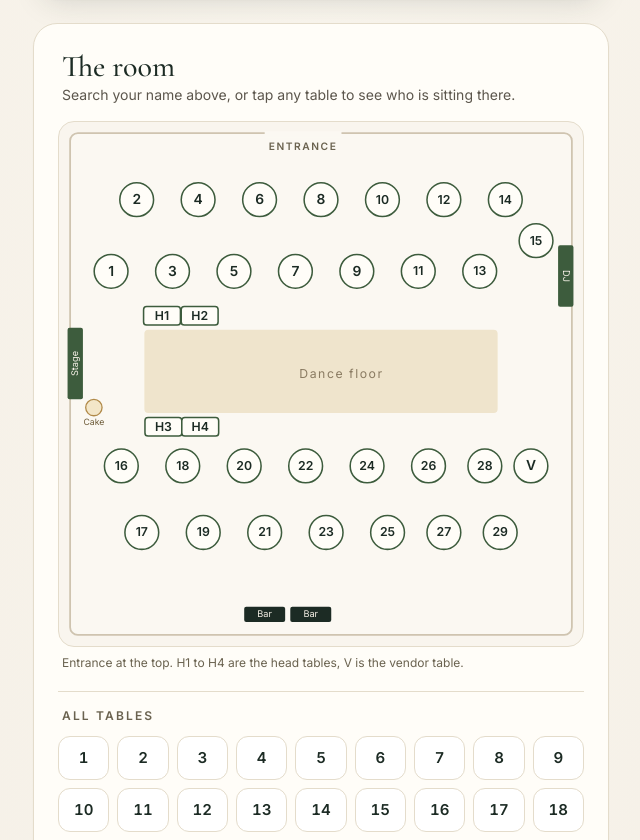
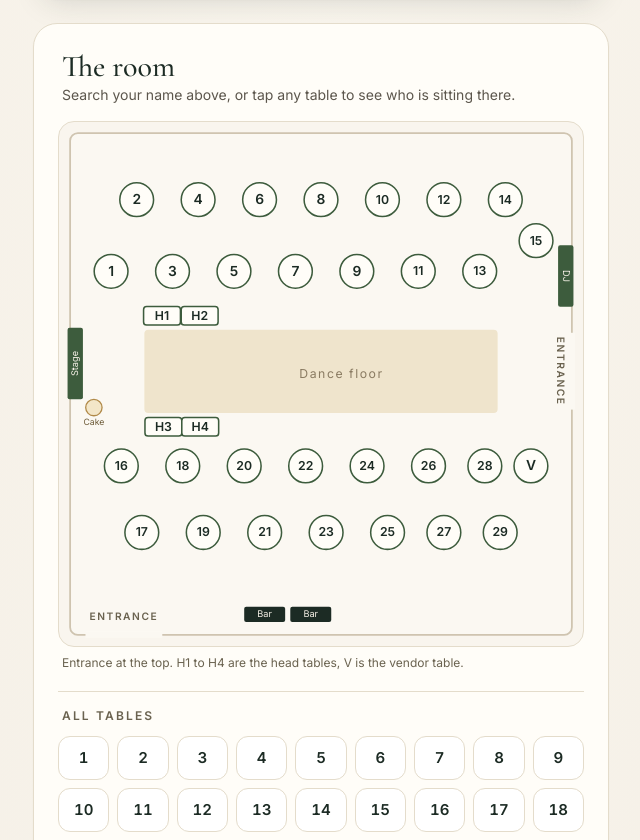
Before and after one commit to mushiraz/wedding_seating_chart, a Next.js app: page / in a window 1280 px wide. Shown: the part 464-1304 px from the top of the page, without its empty margins (319-959 px from the left). Built offline with nearby package versions, Linux system fonts and the light colour scheme.

Commit message:
fix: changes

```diff
--- a/src/components/guest/RoomMap.tsx
+++ b/src/components/guest/RoomMap.tsx
@@ -56,15 +56,10 @@ export default function RoomMap({ tables, fixtures, selectedId, onSelect }: Room
   const cake = fixtures.find((fixture) => fixture.type === "cake");
   const dj = fixtures.find((fixture) => fixture.type === "dj");
   const bars = fixtures.filter((fixture) => fixture.type === "bar");
-
   return (
     <div id="room-map" className="rounded-2xl border border-line bg-cream/60 p-1.5">
       <svg viewBox="0 0 100 100" className="block h-auto w-full" role="group" aria-label="Map of the reception room">
         <rect x="1" y="1" width="98" height="98" rx="1.5" fill="#fbf8f2" stroke="#cfc4b0" strokeWidth="0.35" />
-        <rect x="39" y="0.6" width="15" height="1.2" fill="#fbf8f2" />
-        <text x="46.5" y="4.3" textAnchor="middle" fill="#6a624f" fontSize="2" fontWeight="600" letterSpacing="0.3">
-          ENTRANCE
-        </text>
 
         {dance && (
           <g>
@@ -101,6 +96,18 @@ export default function RoomMap({ tables, fixtures, selectedId, onSelect }: Room
             </text>
           </g>
         ))}
+
+        {/* Bottom-left entrance — gap in the wall */}
+        <rect x="4" y="98.4" width="15" height="1.2" fill="#fbf8f2" />
+        <text x="11.5" y="96" textAnchor="middle" fill="#6a624f" fontSize="2" fontWeight="600" letterSpacing="0.3">
+          ENTRANCE
+        </text>
+
+        {/* Right-side entrance — gap in the wall */}
+        <rect x="98.4" y="40" width="1.2" height="15" fill="#fbf8f2" />
+        <text x="96" y="47.5" textAnchor="middle" fill="#6a624f" fontSize="2" fontWeight="600" letterSpacing="0.3" transform="rotate(90 96 47.5)">
+          ENTRANCE
+        </text>
 
         {cake && (
           <g>
--- a/src/data/ahad-rehnuba.json
+++ b/src/data/ahad-rehnuba.json
@@ -514,7 +514,7 @@
     },
     {
       "id": "g41",
-      "name": "Wahab Ata +1",
+      "name": "Roshana Ata",
       "tableId": "t19"
     },
     {
@@ -1679,24 +1679,6 @@
     }
   ],
   "fixtures": [
-    {
-      "id": "fix-door1",
-      "type": "door",
-      "label": "Door",
-      "x": 43,
-      "y": 4,
-      "width": 5,
-      "height": 4
-    },
-    {
-      "id": "fix-door2",
-      "type": "door",
-      "label": "Door",
-      "x": 49,
-      "y": 4,
-      "width": 5,
-      "height": 4
-    },
     {
       "id": "fix-dance",
       "type": "dancefloor",
@@ -1752,41 +1734,22 @@
       "height": 3
     },
     {
-      "id": "fix-1790913280726-xbus",
+      "id": "fix-entrance-bottom",
       "type": "door",
-      "label": "Door",
-      "x": 14.012096774193546,
-      "y": 97.84306195596518,
-      "width": 6,
+      "label": "Entrance",
+      "x": 11.5,
+      "y": 98,
+      "width": 15,
       "height": 3
     },
     {
-      "id": "fix-1790913281170-lm5i",
+      "id": "fix-entrance-right",
       "type": "door",
-      "label": "Door",
-      "x": 7.358870967741936,
-      "y": 97.84306195596518,
-      "width": 6,
-      "height": 3
-    },
-    {
-      "id": "fix-1790913291250-9xb0",
-      "type": "door",
-      "label": "Door",
+      "label": "Entrance",
       "x": 98,
-      "y": 41.8394777265745,
-      "width": 6,
-      "height": 3,
-      "rotation": 270
-    },
-    {
-      "id": "fix-1790913291710-paeb",
-      "type": "door",
-      "label": "Door",
-      "x": 98,
-      "y": 51.760112647209425,
-      "width": 6,
-      "height": 3,
+      "y": 47.5,
+      "width": 3,
+      "height": 15,
       "rotation": 270
     }
   ]
```
Also changed, not shown: src/data/seating-chart-alphabetical.csv, 1 other file (tests, documents, lock files or other folders).
